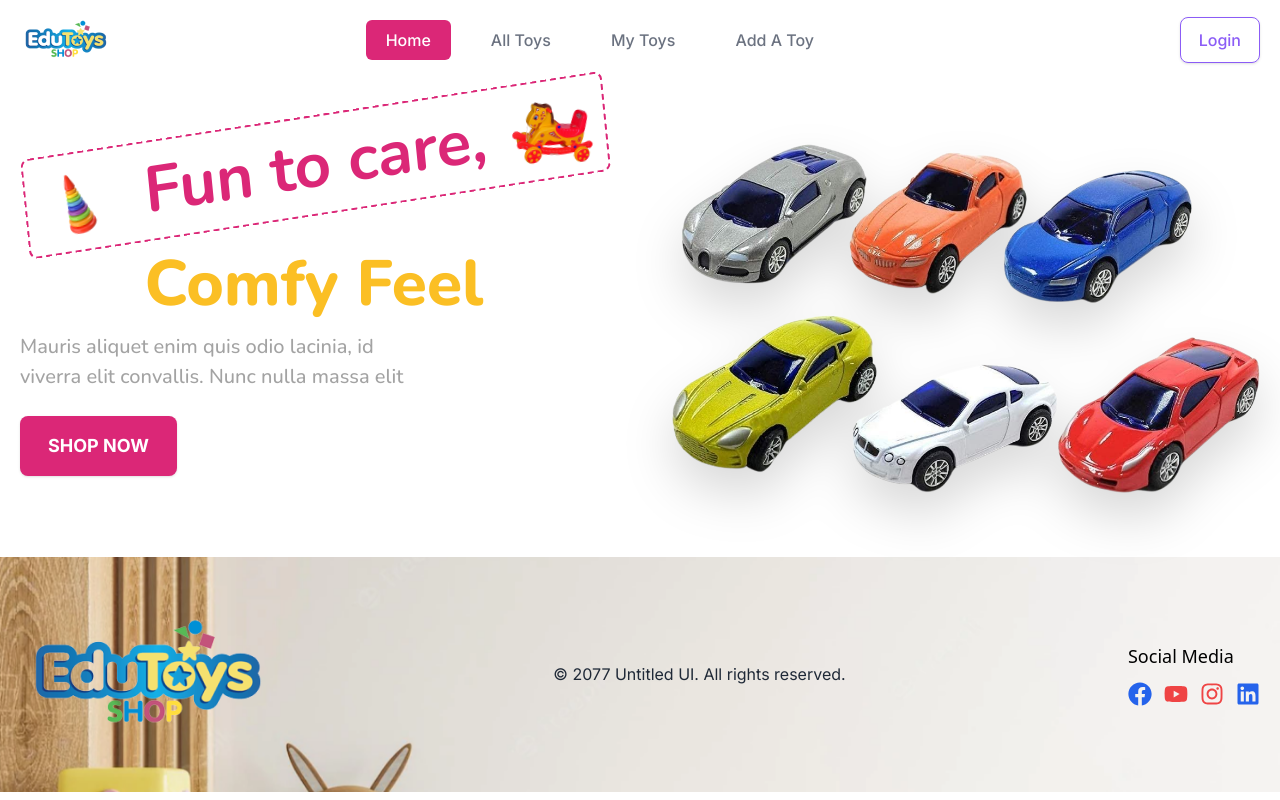
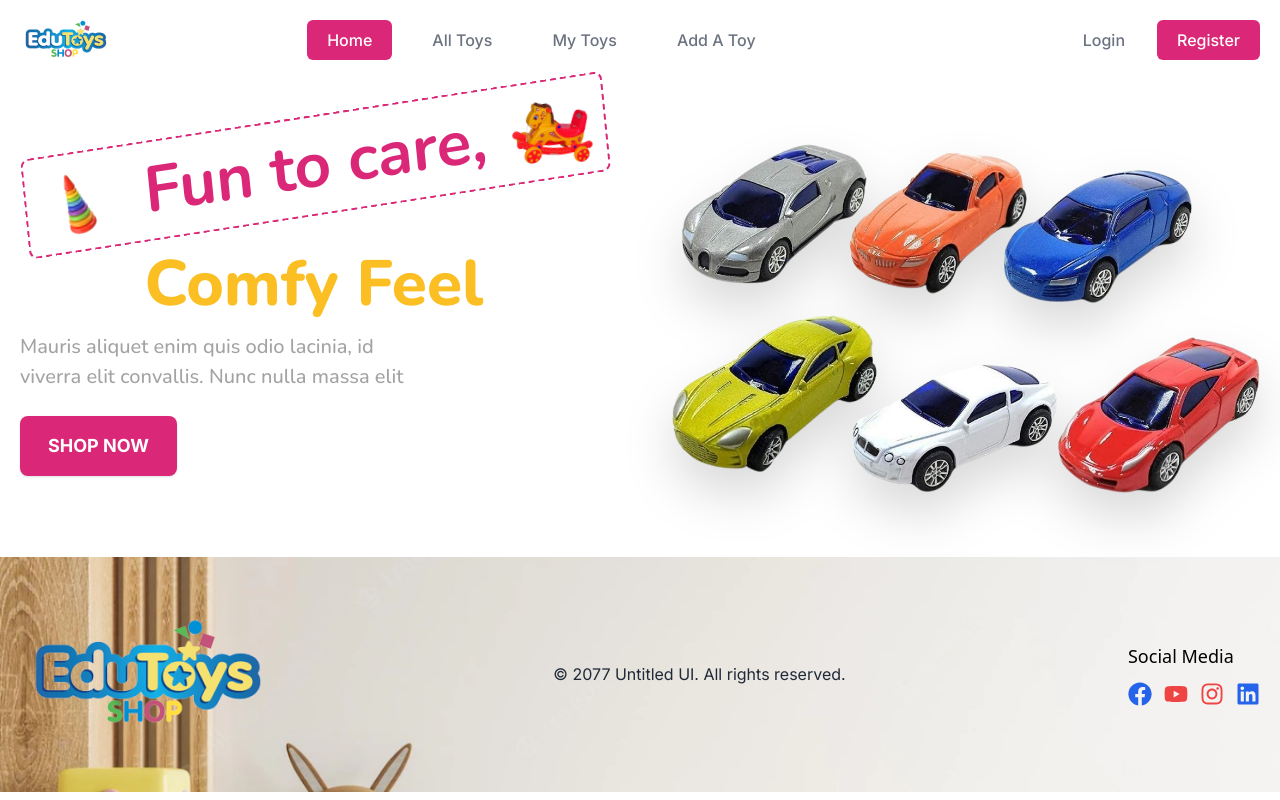
Before and after one commit to prominhaj/edu-toys-client, a React (Vite) app: page / in a window 1280 px wide. Built offline with nearby package versions, Linux system fonts and the light colour scheme.

Commit message:
Modify Header Design And Add Register Button

```diff
--- a/src/Pages/Shared/Header/Header.jsx
+++ b/src/Pages/Shared/Header/Header.jsx
@@ -6,7 +6,8 @@ import { Disclosure, Menu, Transition } from "@headlessui/react";
 import { Bars3Icon, XMarkIcon } from "@heroicons/react/24/outline";
 
 const Header = () => {
-  const paddingClass = (name, route) => {
+  const paddingClass = (name, route, ...rest) => {
+    console.log(rest[0]);
     return (
       <>
         <NavLink
@@ -15,8 +16,10 @@ const Header = () => {
             isPending
               ? "pending"
               : isActive
-              ? "bg-pink-600 text-white text-base font-medium font-['Inter'] leading-normal rounded-md px-5 py-2"
-              : "text-gray-500 text-base font-medium font-['Inter'] leading-normal  hover:bg-pink-600 hover:text-white rounded-md px-5 py-2"
+              ? "bg-pink-600 text-white text-base font-medium font-['Inter'] leading-normal rounded-md px-3 lg:px-5 py-2"
+              : `text-gray-500 text-base font-medium font-['Inter'] leading-normal hover:bg-pink-600 hover:text-white rounded-md px-5 py-2 ${
+                  rest[0] ? "bg-pink-600 text-white hidden lg:block" : ""
+                }`
           }
         >
           {name}
@@ -30,7 +33,6 @@ const Header = () => {
       <Disclosure as="nav" className="bg-white">
         {({ open }) => (
           <>
-            <div className="">
             <div className="relative flex py-4 items-center justify-between">
               <div className="absolute inset-y-0 left-0 flex items-center md:hidden">
                 {/* Mobile menu button*/}
@@ -54,7 +56,7 @@ const Header = () => {
                 </Link>
               </div>
               <div className="hidden md:block">
-                  <div className="flex space-x-5">
+                <div className="flex lg:space-x-5">
                   {paddingClass("Home", "/")}
                   {paddingClass("All Toys", "/all-toys")}
                   {paddingClass("My Toys", "/my-toys")}
@@ -63,18 +65,8 @@ const Header = () => {
               </div>
               <div className="absolute inset-y-0 right-0 flex items-center pr-2 md:static md:inset-auto md:pr-0">
                 <div className="flex items-center gap-3">
-                    <NavLink
-                      to="/login"
-                      className={({ isActive, isPending }) =>
-                        isPending
-                          ? "pending"
-                          : isActive
-                          ? "px-[18px] py-2.5 bg-violet-500 rounded-lg shadow border border-violet-500 justify-center items-center gap-2 inline-flex text-white text-base font-medium font-['Inter'] leading-normal"
-                          : "px-[18px] py-2.5 justify-center items-center gap-2 inline-flex text-violet-500 text-base font-medium font-['Inter'] rounded-lg shadow border border-violet-500 hover:bg-violet-500 hover:text-white leading-normal"
-                      }
-                    >
-                      Login
-                    </NavLink>
+                  {paddingClass("Login", "/login")}
+                  {paddingClass("Register", "/register", "active")}
                 </div>
                 {/* Profile dropdown */}
                 {/* <Menu as="div" className="relative ml-3">
@@ -143,7 +135,6 @@ const Header = () => {
                   </Menu> */}
               </div>
             </div>
-            </div>
 
             {/* Mobile Device */}
             <Disclosure.Panel className="md:hidden">
```
Lines whose indentation alone changed are shown as unchanged.
